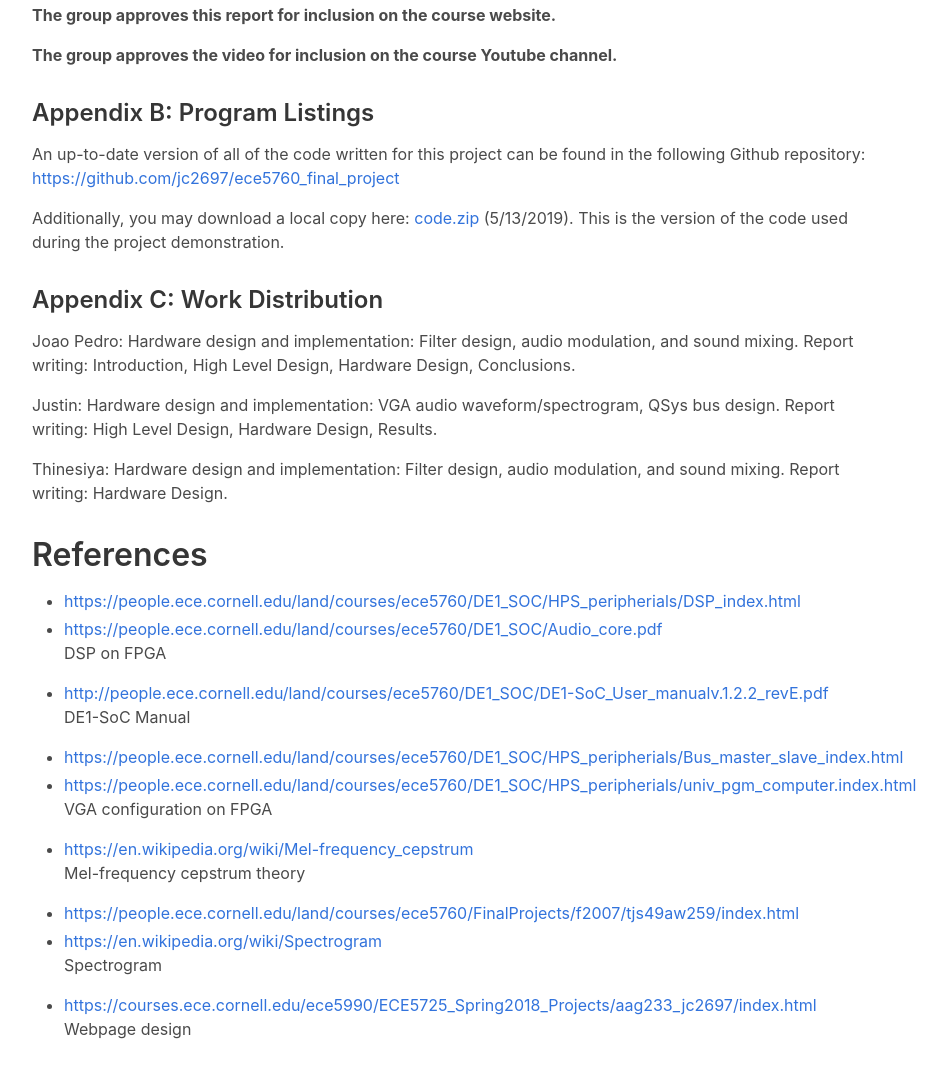
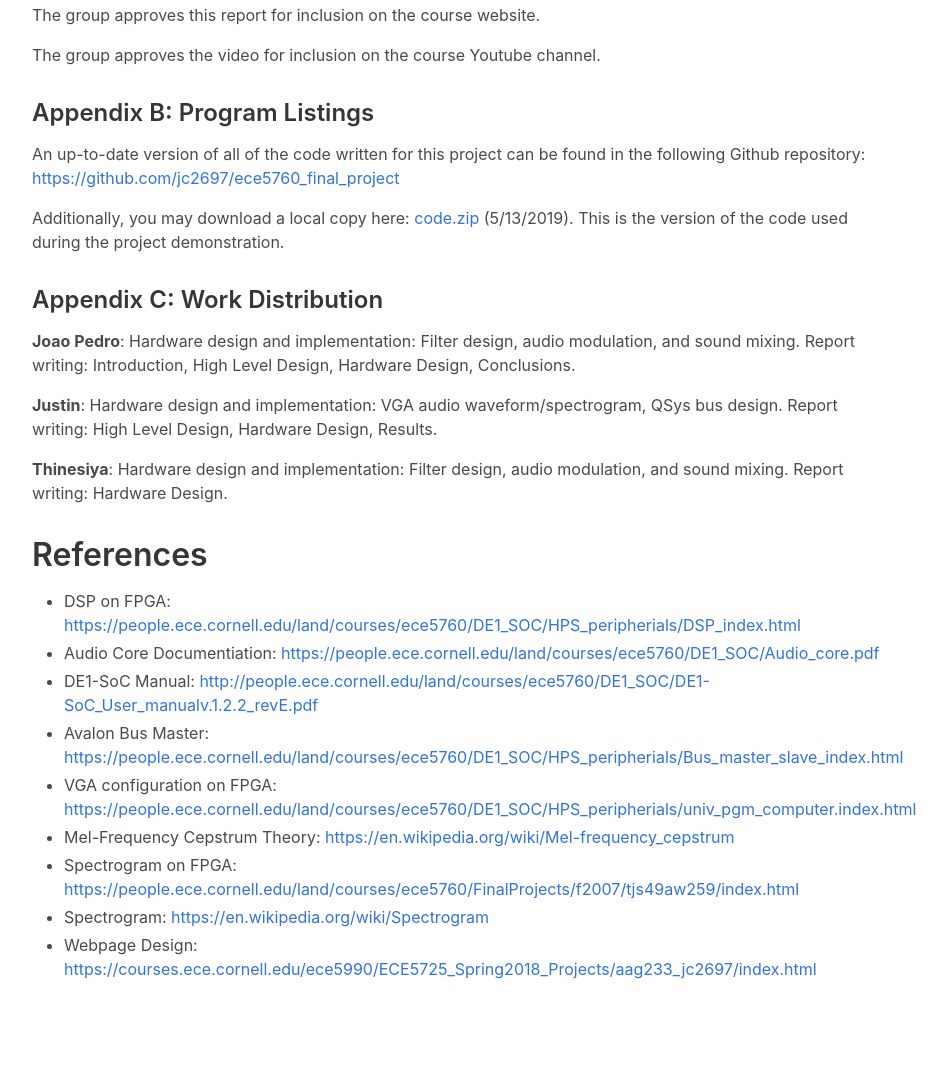
Before and after one commit to jpcarvao/FPGA_speech_vocoder, a plain HTML site: page jc2697_jaj263_tk455/index.html in a window 1280 px wide. Shown: the part 10432-11509 px from the top of the page, without its empty margins (326-1273 px from the left). After the commit the page ends 11461 px from the top, so only its background shows below. Drawn offline with Linux system fonts and the light colour scheme.

Commit message:
reformatting references

```diff
--- a/jc2697_jaj263_tk455/index.html
+++ b/jc2697_jaj263_tk455/index.html
@@ -270,8 +270,8 @@
 
               <h1 id="appendix" class="checkpoint">Appendix</h1>
               <h3> Appendix A: Permissions </h3>
-              <p><b>The group approves this report for inclusion on the course website.</b></p>
-              <p><b>The group approves the video for inclusion on the course Youtube channel.</b></p>
+              <p>The group approves this report for inclusion on the course website.</p>
+              <p>The group approves the video for inclusion on the course Youtube channel.</p>
 
               <h3 id="work_distribution">Appendix B: Program Listings</h3>
               <p>An up-to-date version of all of the code written for this project can be found in the following Github repository: <a href="https://github.com/jc2697/ece5760_final_project" target="_blank">https://github.com/jc2697/ece5760_final_project</a></p>
@@ -279,35 +279,33 @@
 
 
                <h3 id="work_distribution">Appendix C: Work Distribution</h3>
-              <p>Joao Pedro: Hardware design and implementation: Filter design, audio modulation, and sound mixing. Report writing: Introduction, High Level Design, Hardware Design, Conclusions.</p>
-              <p>Justin: Hardware design and implementation: VGA audio waveform/spectrogram, QSys bus design. Report writing: High Level Design, Hardware Design, Results.</p>
-              <p>Thinesiya: Hardware design and implementation: Filter design, audio modulation, and sound mixing. Report writing: Hardware Design.</p>
+              <p><b>Joao Pedro</b>: Hardware design and implementation: Filter design, audio modulation, and sound mixing. Report writing: Introduction, High Level Design, Hardware Design, Conclusions.</p>
+              <p><b>Justin</b>: Hardware design and implementation: VGA audio waveform/spectrogram, QSys bus design. Report writing: High Level Design, Hardware Design, Results.</p>
+              <p><b>Thinesiya</b>: Hardware design and implementation: Filter design, audio modulation, and sound mixing. Report writing: Hardware Design.</p>
 
 
               <h1 id="references" class="checkpoint">References</h1>
               <ul>
 
-                <li><a href="https://people.ece.cornell.edu/land/courses/ece5760/DE1_SOC/HPS_peripherials/DSP_index.html">https://people.ece.cornell.edu/land/courses/ece5760/DE1_SOC/HPS_peripherials/DSP_index.html</a></li>
-                <li><a href="https://people.ece.cornell.edu/land/courses/ece5760/DE1_SOC/Audio_core.pdf">https://people.ece.cornell.edu/land/courses/ece5760/DE1_SOC/Audio_core.pdf</a></li>
+                <li>DSP on FPGA: <a href="https://people.ece.cornell.edu/land/courses/ece5760/DE1_SOC/HPS_peripherials/DSP_index.html">https://people.ece.cornell.edu/land/courses/ece5760/DE1_SOC/HPS_peripherials/DSP_index.html</a></li>
 
-                <p>DSP on FPGA</p>
+                <li>Audio Core Documentiation: <a href="https://people.ece.cornell.edu/land/courses/ece5760/DE1_SOC/Audio_core.pdf">https://people.ece.cornell.edu/land/courses/ece5760/DE1_SOC/Audio_core.pdf</a></li>
 
-                 <li><a href="http://people.ece.cornell.edu/land/courses/ece5760/DE1_SOC/DE1-SoC_User_manualv.1.2.2_revE.pdf">http://people.ece.cornell.edu/land/courses/ece5760/DE1_SOC/DE1-SoC_User_manualv.1.2.2_revE.pdf</a></li>
-                <p>DE1-SoC Manual</p>
 
-                <li><a href="https://people.ece.cornell.edu/land/courses/ece5760/DE1_SOC/HPS_peripherials/Bus_master_slave_index.html">https://people.ece.cornell.edu/land/courses/ece5760/DE1_SOC/HPS_peripherials/Bus_master_slave_index.html</a></li>
-                <li><a href="https://people.ece.cornell.edu/land/courses/ece5760/DE1_SOC/HPS_peripherials/univ_pgm_computer.index.html">https://people.ece.cornell.edu/land/courses/ece5760/DE1_SOC/HPS_peripherials/univ_pgm_computer.index.html</a></li>
-                <p>VGA configuration on FPGA</p>
+                 <li>DE1-SoC Manual: <a href="http://people.ece.cornell.edu/land/courses/ece5760/DE1_SOC/DE1-SoC_User_manualv.1.2.2_revE.pdf">http://people.ece.cornell.edu/land/courses/ece5760/DE1_SOC/DE1-SoC_User_manualv.1.2.2_revE.pdf</a></li>
 
-                <li><a href="https://en.wikipedia.org/wiki/Mel-frequency_cepstrum">https://en.wikipedia.org/wiki/Mel-frequency_cepstrum</a></li>
-                <p>Mel-frequency cepstrum theory</p>
 
-                 <li><a href="https://people.ece.cornell.edu/land/courses/ece5760/FinalProjects/f2007/tjs49aw259/index.html">https://people.ece.cornell.edu/land/courses/ece5760/FinalProjects/f2007/tjs49aw259/index.html</a></li>
-                  <li><a href="https://en.wikipedia.org/wiki/Spectrogram">https://en.wikipedia.org/wiki/Spectrogram</a></li>
-                  <p>Spectrogram</p>
+                <li>Avalon Bus Master: <a href="https://people.ece.cornell.edu/land/courses/ece5760/DE1_SOC/HPS_peripherials/Bus_master_slave_index.html">https://people.ece.cornell.edu/land/courses/ece5760/DE1_SOC/HPS_peripherials/Bus_master_slave_index.html</a></li>
 
-                 <li><a href="https://courses.ece.cornell.edu/ece5990/ECE5725_Spring2018_Projects/aag233_jc2697/index.html">https://courses.ece.cornell.edu/ece5990/ECE5725_Spring2018_Projects/aag233_jc2697/index.html</a></li>
-                 <p>Webpage design</p>
+                <li>VGA configuration on FPGA: <a href="https://people.ece.cornell.edu/land/courses/ece5760/DE1_SOC/HPS_peripherials/univ_pgm_computer.index.html">https://people.ece.cornell.edu/land/courses/ece5760/DE1_SOC/HPS_peripherials/univ_pgm_computer.index.html</a></li>
+
+                <li>Mel-Frequency Cepstrum Theory: <a href="https://en.wikipedia.org/wiki/Mel-frequency_cepstrum">https://en.wikipedia.org/wiki/Mel-frequency_cepstrum</a></li>
+
+                 <li>Spectrogram on FPGA: <a href="https://people.ece.cornell.edu/land/courses/ece5760/FinalProjects/f2007/tjs49aw259/index.html">https://people.ece.cornell.edu/land/courses/ece5760/FinalProjects/f2007/tjs49aw259/index.html</a></li>
+
+                <li>Spectrogram: <a href="https://en.wikipedia.org/wiki/Spectrogram">https://en.wikipedia.org/wiki/Spectrogram</a></li>
+
+                 <li>Webpage Design: <a href="https://courses.ece.cornell.edu/ece5990/ECE5725_Spring2018_Projects/aag233_jc2697/index.html">https://courses.ece.cornell.edu/ece5990/ECE5725_Spring2018_Projects/aag233_jc2697/index.html</a></li>
               </ul>
 
 
```
